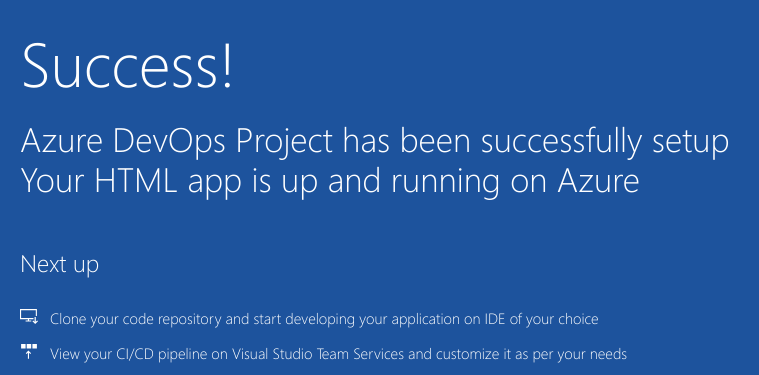
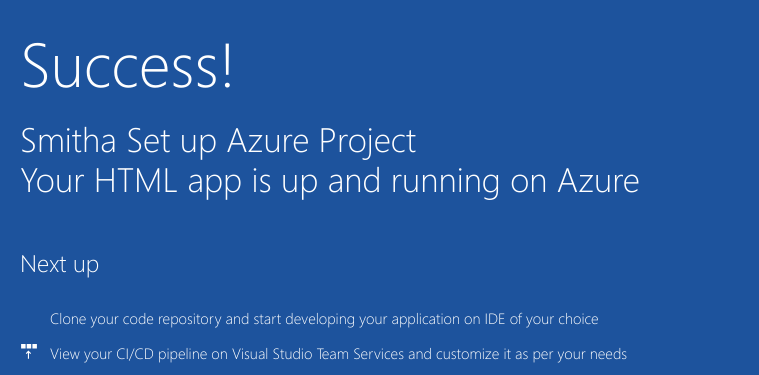
Before and after one commit to smithafebinkal/sm-git-merge, a plain HTML site: page index.html in a window 1280 px wide. Shown: the part 352-727 px from the top of the page, 205-964 px from the left. Drawn offline with Linux system fonts and the light colour scheme.

Commit message:
Developer1-Smitha-Changes

```diff
--- a/index.html
+++ b/index.html
@@ -19,14 +19,14 @@
         </div>
             <div class="content-body">
                 <div class="success-text">Success!</div>
-                <div class="description line-1"> Azure DevOps Project has been successfully setup</div>
+                <div class="description line-1"> Smitha Set up Azure Project</div>
                 <div class="description line-2"> Your HTML app is up and running on Azure</div>
                 <div class="next-steps-container">
                     <div class="next-steps-header">Next up</div>
                     <div class="next-steps-body">
                         <div class="step">
                             <div class="step-icon">
-                                <img src="img/cloneWhite.svg">
+
                             </div>
                             <div class="step-text"><a href="https://go.microsoft.com/fwlink/?linkid=862409">Clone your code repository and start developing your application on IDE of your choice</a></div>
                         </div>
```
